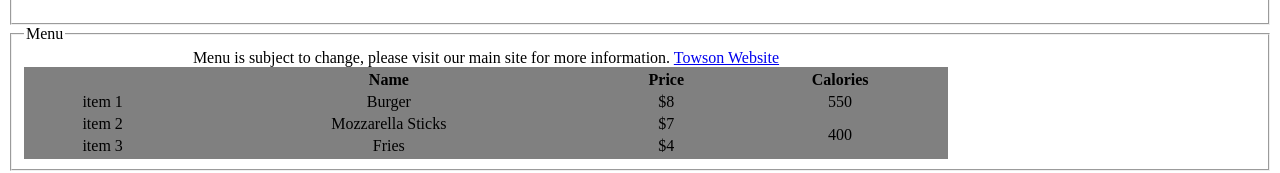
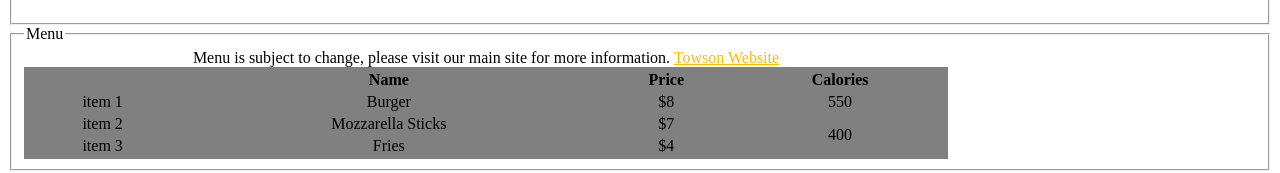
Before and after one commit to dracaena-daddy/COSC617-Advanced-Web-Dev, a plain HTML site: page Assignment0/tueats.html in a window 1280 px wide. In both pictures the pointer is over the link "Towson Website". Shown: the part 476-649 px from the top of the page. Drawn offline with Linux system fonts and the light colour scheme.

Commit message:
Completed tueats.css tasks

```diff
--- a/Assignment0/tueats.css
+++ b/Assignment0/tueats.css
@@ -25,3 +25,7 @@ table {
 h1 {
     color: rgb(255, 187, 0);
 }
+
+a:hover {
+    color: rgb(255, 187, 0);
+}
```
